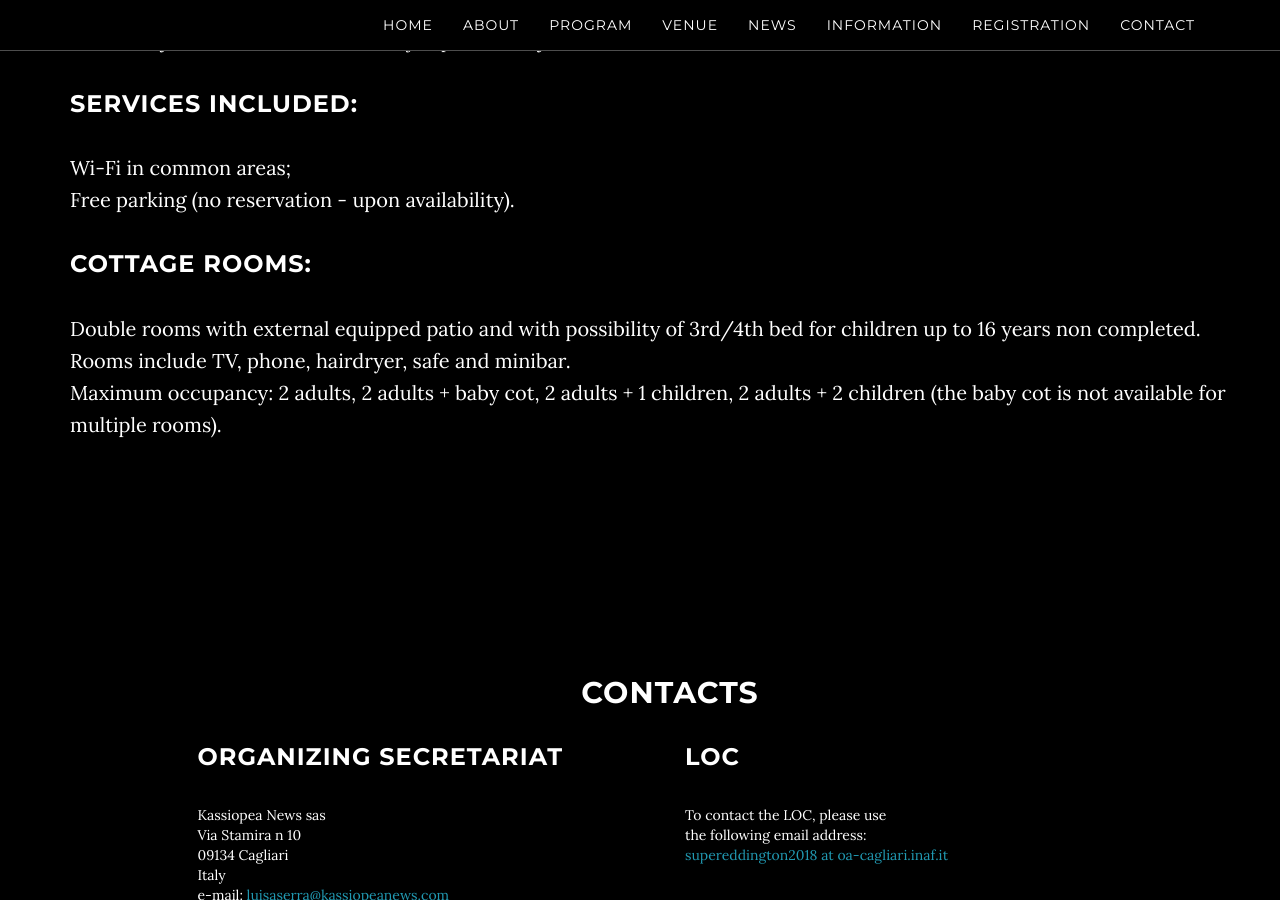
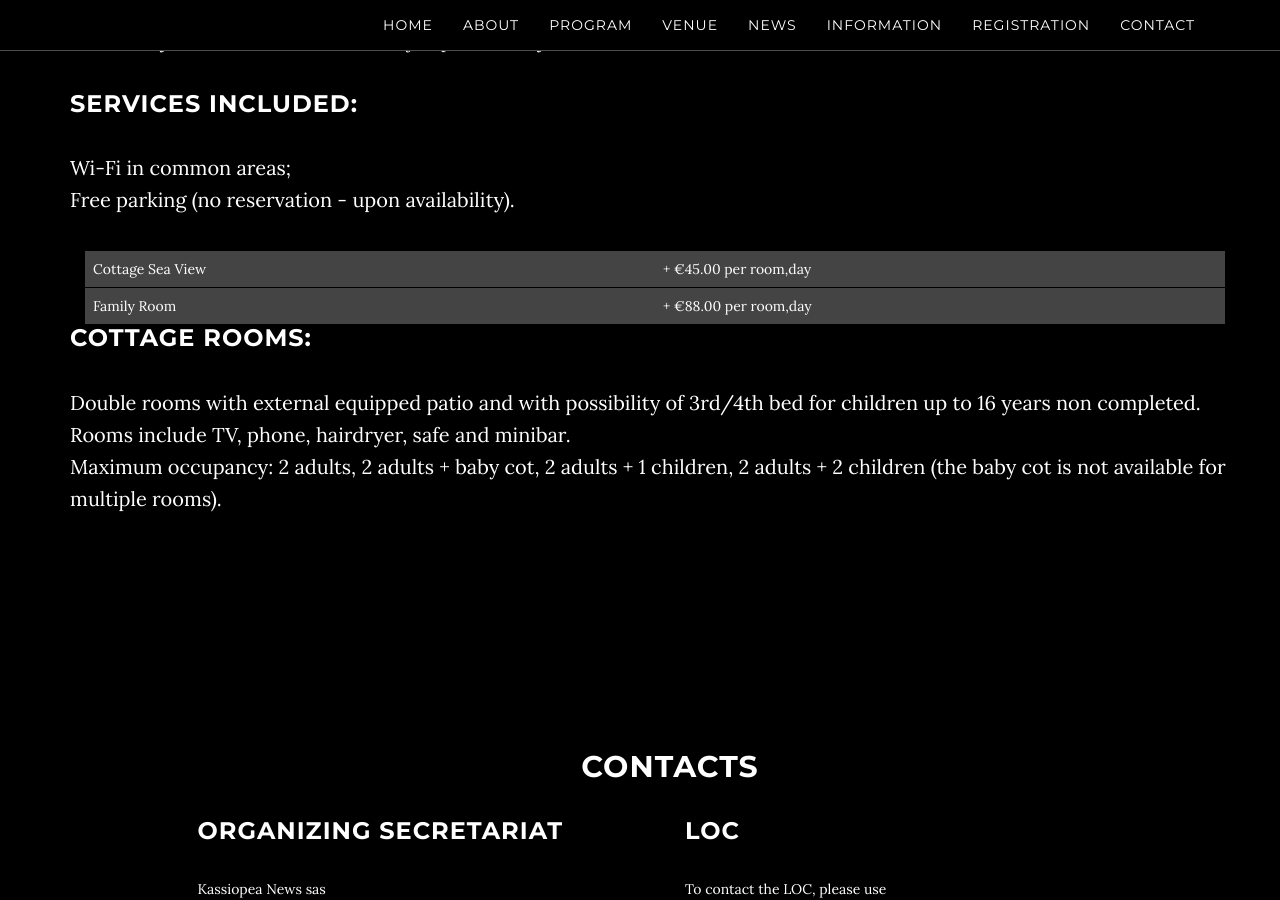
Before and after one commit to breakingthelimits/supereddington2018, a Jekyll site: the page built from index.html, in a window 1280 px wide and 900 px high, scrolled down 4489 px. Built offline with Jekyll 4.4.1, drawn with Linux system fonts in a browser that asks for light colours.

Commit message:
insert table extra

```diff
--- a/_includes/venue.html
+++ b/_includes/venue.html
@@ -76,6 +76,34 @@
           </div>
 
 
+
+          <TABLE style="WIDTH: 100%;">
+          <TBODY>
+            <TR>
+              <TD class="layout_tdheader" style="WIDTH: 25%">
+               Cottage Sea View
+              </TD>
+              <TD class="layout_tdheader" style="WIDTH: 25%">
+                 + €45.00 per room,day
+              </TD>
+
+            </TR>
+            <TR>
+              <TD class="layout_td">
+                Family Room
+              </TD>
+              <TD class="layout_td">
+                + €88.00 per room,day
+              </TD>
+
+          </TBODY>
+        </TABLE>
+
+
+
+
+
+
           <div class="row">
                <h3> COTTAGE ROOMS:</h3>
                     <p> Double rooms with external equipped patio and with possibility of 3rd/4th bed for children up to 16
```
